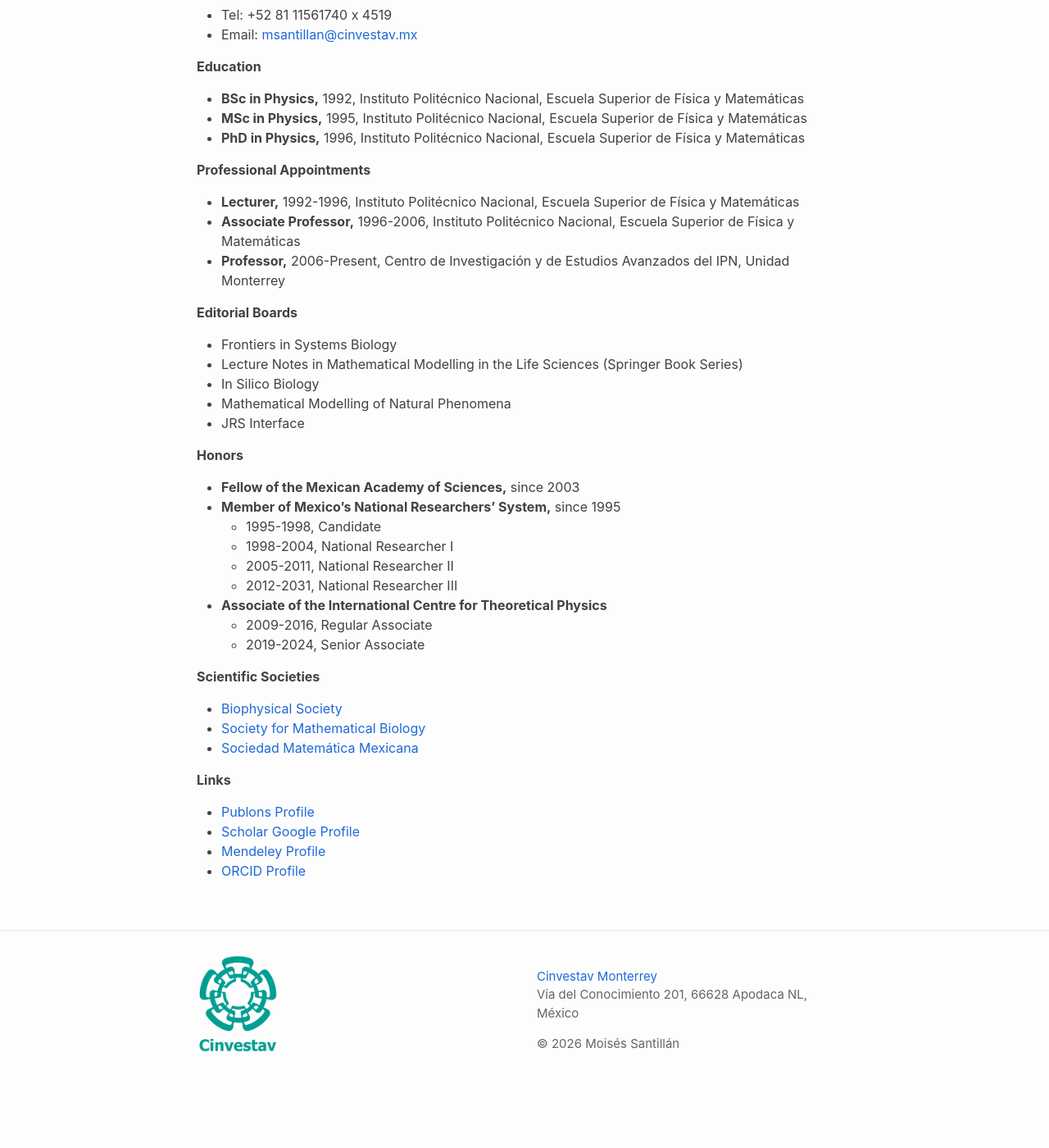
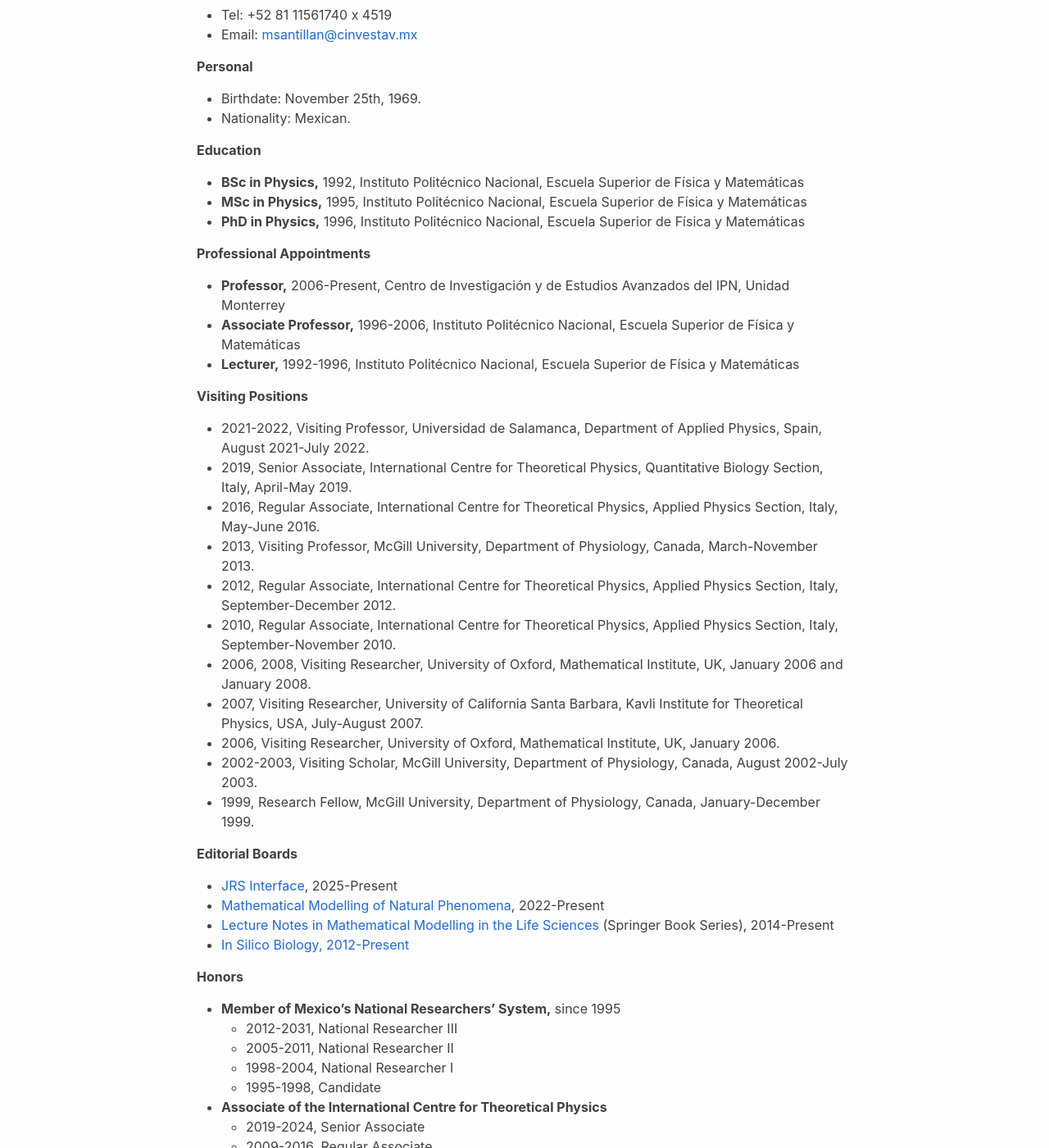
Before and after one commit to moises-santillan/moises-santillan.github.io, a Jekyll site: the page built from Curriculum.md, in a window 1280 px wide and 1400 px high, scrolled down 320 px. Shown: the whole window at 82% size. Built offline with Jekyll 4.4.1, drawn with Linux system fonts in a browser that asks for light colours; nearby versions of some CDN libraries; before the commit the page ends 1665 px from its top, so only the background shows below that.

```diff
--- a/Curriculum.md
+++ b/Curriculum.md
@@ -15,33 +15,49 @@ nav-order: 1
 * Tel: +52 81 11561740 x 4519
 * Email: [msantillan@cinvestav.mx](mailto:msantillan@cinvestav.mx)
 
+**Personal**
+* Birthdate: November 25th, 1969.
+* Nationality: Mexican.
+
 **Education**
 * **BSc in Physics,** 1992, Instituto Politécnico Nacional, Escuela Superior de Física y Matemáticas
 * **MSc in Physics,** 1995, Instituto Politécnico Nacional, Escuela Superior de Física y Matemáticas
 * **PhD in Physics,** 1996, Instituto Politécnico Nacional, Escuela Superior de Física y Matemáticas
 
 **Professional Appointments**
+* **Professor,** 2006-Present, Centro de Investigación y de Estudios Avanzados del IPN, Unidad Monterrey
+* **Associate Professor,** 1996-2006, Instituto Politécnico Nacional, Escuela Superior de Física y Matemáticas
 * **Lecturer,** 1992-1996, Instituto Politécnico Nacional, Escuela Superior de Física y Matemáticas
-* **Associate Professor,** 1996-2006, Instituto Politécnico Nacional, Escuela Superior de Física y Matemáticas
-* **Professor,** 2006-Present, Centro de Investigación y de Estudios Avanzados del IPN, Unidad Monterrey
+
+**Visiting Positions**
+* 2021-2022, Visiting Professor, Universidad de Salamanca, Department of Applied Physics, Spain, August 2021-July 2022.
+* 2019, Senior Associate, International Centre for Theoretical Physics, Quantitative Biology Section, Italy, April-May 2019.
+* 2016, Regular Associate, International Centre for Theoretical Physics, Applied Physics Section, Italy, May-June 2016.
+* 2013, Visiting Professor, McGill University, Department of Physiology, Canada, March-November 2013.
+* 2012, Regular Associate, International Centre for Theoretical Physics, Applied Physics Section, Italy, September-December 2012.
+* 2010, Regular Associate, International Centre for Theoretical Physics, Applied Physics Section, Italy, September-November 2010.
+* 2006, 2008, Visiting Researcher, University of Oxford, Mathematical Institute, UK, January 2006 and January 2008.
+* 2007, Visiting Researcher, University of California Santa Barbara, Kavli Institute for Theoretical Physics, USA, July-August 2007.
+* 2006, Visiting Researcher, University of Oxford, Mathematical Institute, UK, January 2006.
+* 2002-2003, Visiting Scholar, McGill University, Department of Physiology, Canada, August 2002-July 2003.
+* 1999, Research Fellow, McGill University, Department of Physiology, Canada, January-December 1999.
 
 **Editorial Boards**
-* Frontiers in Systems Biology
-* Lecture Notes in Mathematical Modelling in the Life Sciences (Springer Book Series)
-* In Silico Biology
-* Mathematical Modelling of Natural Phenomena
-* JRS Interface
+* [JRS Interface](https://royalsocietypublishing.org/rsif/pages/Editorial_Board), 2025-Present
+* [Mathematical Modelling of Natural Phenomena](https://www.mmnp-journal.org/about-the-journal/editorial-board), 2022-Present
+* [Lecture Notes in Mathematical Modelling in the Life Sciences](https://link.springer.com/series/10049) (Springer Book Series), 2014-Present
+* [In Silico Biology, 2012-Present](https://journals.sagepub.com/editorial-board/ISI?_gl=1*12aoujx*_up*MQ..*_ga*MTAyMzkwMzI0NS4xNzY4MjQ4Njc3*_ga_60R758KFDG*czE3NjgyNDg2NzckbzEkZzAkdDE3NjgyNDg2NzckajYwJGwwJGgxMzg4OTM1MDQ4)
 
 **Honors**
+* **Member of Mexico’s National Researchers’ System,** since 1995
+    * 2012-2031, National Researcher III
+    * 2005-2011, National Researcher II
+    * 1998-2004, National Researcher I
+    * 1995-1998, Candidate
+* **Associate of the International Centre for Theoretical Physics**
+    * 2019-2024, Senior Associate
+    * 2009-2016, Regular Associate
 * **Fellow of the Mexican Academy of Sciences,** since 2003
-* **Member of Mexico’s National Researchers’ System,** since 1995
-    * 1995-1998, Candidate
-    * 1998-2004, National Researcher I
-    * 2005-2011, National Researcher II
-    * 2012-2031, National Researcher III
-* **Associate of the International Centre for Theoretical Physics**
-    * 2009-2016, Regular Associate
-    * 2019-2024, Senior Associate
 
 **Scientific Societies**
 * [Biophysical Society](http://www.biophysics.org)
```
Also changed, not shown: _courses/Mathematical-Biology.md (+8 -2 lines), _courses/Thermodynamics.md (+3 -5 lines).
